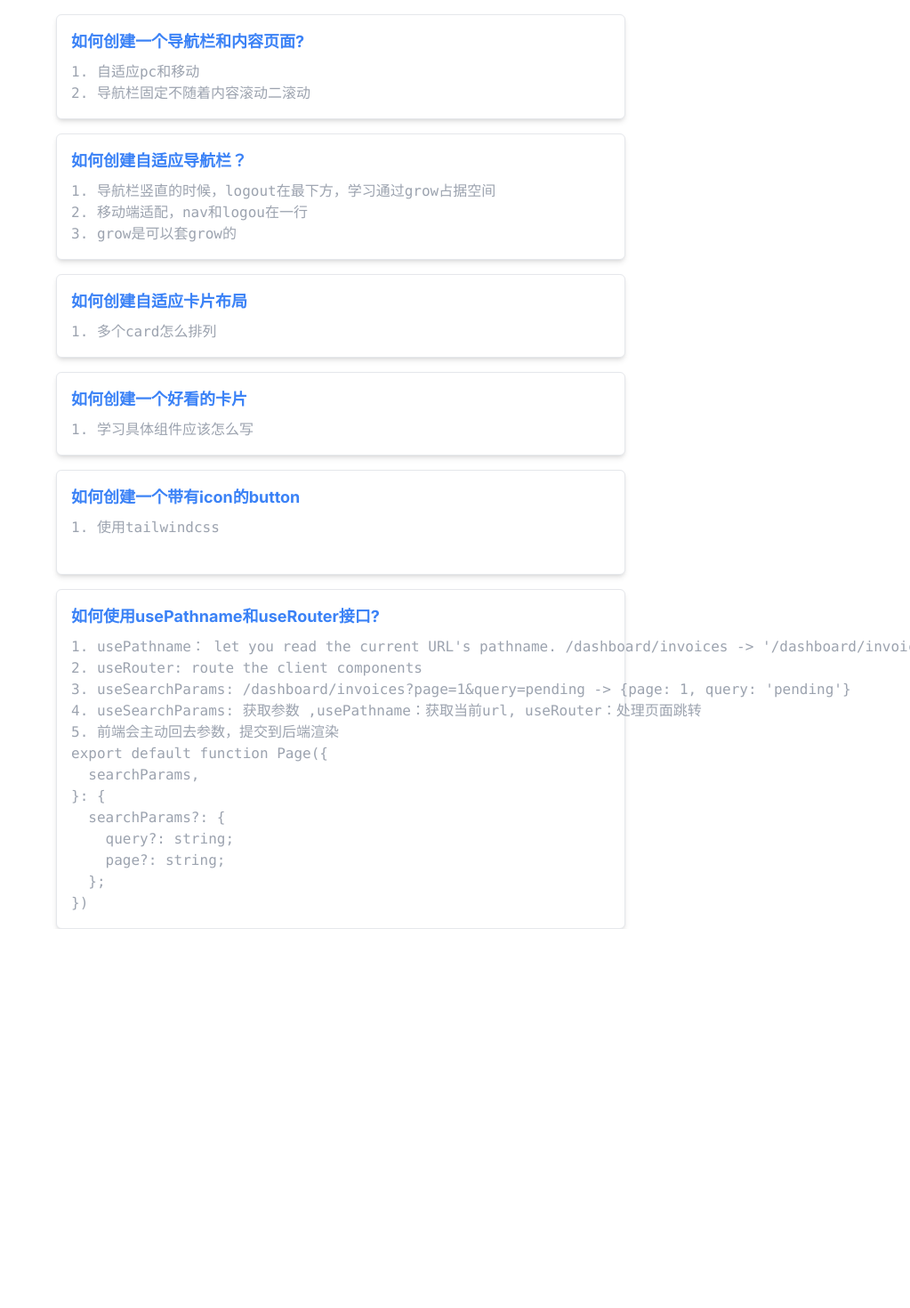
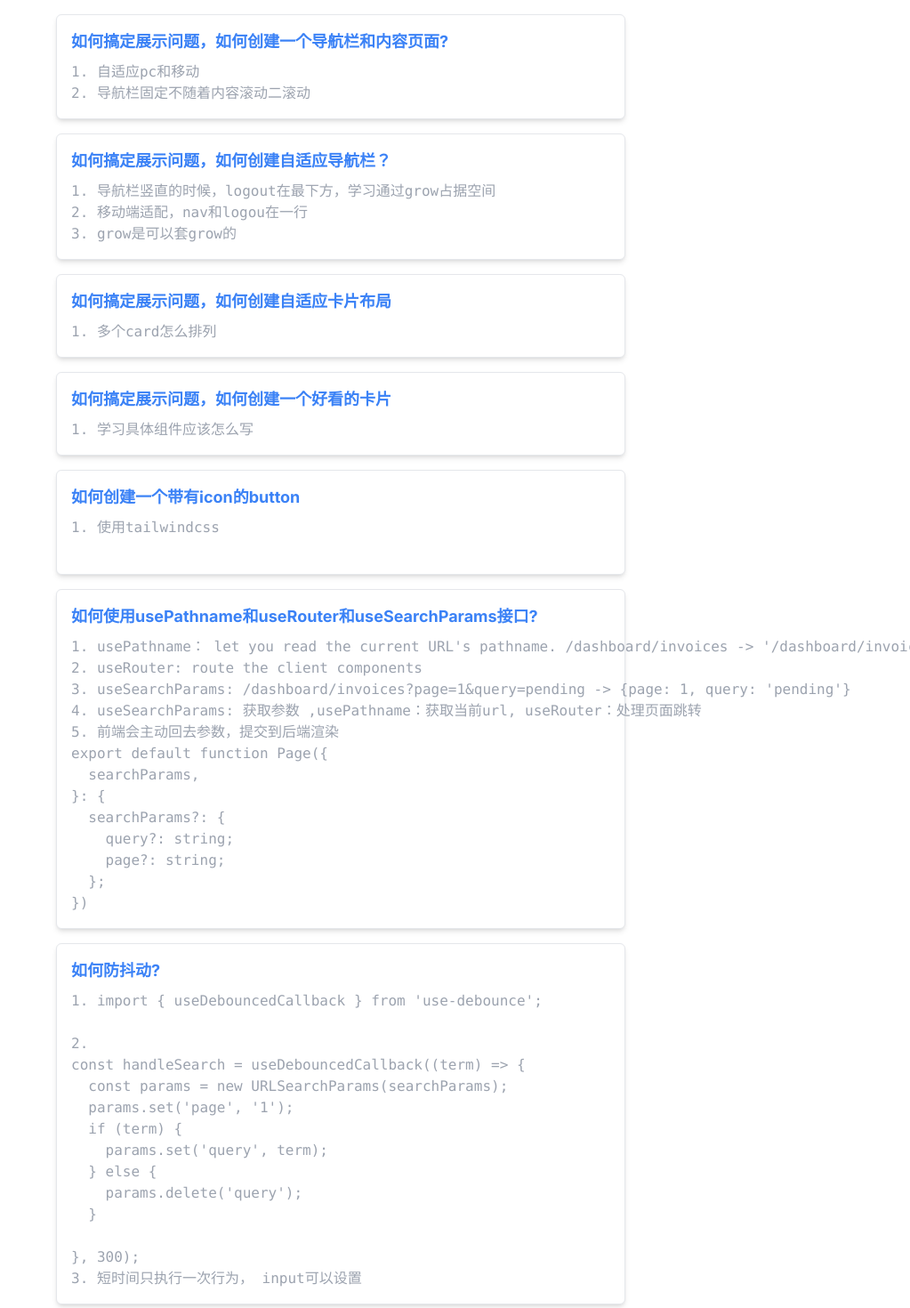
Before and after one commit to xiaokuili/mock, a Next.js app in the folder dashboard/: page /examples in a window 1280 px wide. Shown: the top 1470 px of the page at 89% size, without its empty margins (257-1280 px from the left). Before the commit the page ends 1044 px from the top, so only its background shows below. Built offline with nearby package versions, Linux system fonts and the light colour scheme.

Commit message:
chore: Update package dependencies and add use-debounce library

```diff
--- a/dashboard/app/dashboard/page.tsx
+++ b/dashboard/app/dashboard/(overview)/page.tsx
@@ -11,7 +11,9 @@ export default function Page() {
         Dashboard
       </h1>
       <div className="grid gap-6 sm:grid-cols-2 lg:grid-cols-4">
-        <DashboardCard />
+        <Suspense fallback={<>loadding...</>}>
+          <DashboardCard />
+        </Suspense>
       </div>
 
       <div className="mt-6 grid grid-cols-1 gap-6 lg:grid-cols-2">
--- a/dashboard/app/dashboard/invoices/page.tsx
+++ b/dashboard/app/dashboard/invoices/page.tsx
@@ -3,7 +3,7 @@ import { lusitana } from "@/app/ui/fonts";
 import { Input } from "@/components/ui/input";
 import { MagnifyingGlassIcon } from "@heroicons/react/24/outline";
 import Search from "@/app/ui/invoices/search";
-import CreateButton from "@/app/ui/invoices/buttons";
+import { CreateButton } from "@/app/ui/invoices/buttons";
 import InvoiceList from "@/app/ui/invoices/invoices";
 import Pagination from "@/app/ui/invoices/pagination";
 import { fetchInvoicesPages } from "@/app/lib/data";
--- a/dashboard/app/examples/page.tsx
+++ b/dashboard/app/examples/page.tsx
@@ -5,7 +5,7 @@ import Markdown from "react-markdown";
 let examples = [
   {
     id: 1,
-    question: "如何创建一个导航栏和内容页面?",
+    question: "如何搞定展示问题，如何创建一个导航栏和内容页面?",
     description: `
     1. 自适应pc和移动
     2. 导航栏固定不随着内容滚动二滚动
@@ -14,7 +14,7 @@ let examples = [
   },
   {
     id: 2,
-    question: "如何创建自适应导航栏？",
+    question: "如何搞定展示问题，如何创建自适应导航栏？",
     description: `
     1. 导航栏竖直的时候，logout在最下方，学习通过grow占据空间
     2. 移动端适配，nav和logou在一行
@@ -24,7 +24,7 @@ let examples = [
   },
   {
     id: 3,
-    question: "如何创建自适应卡片布局",
+    question: "如何搞定展示问题，如何创建自适应卡片布局",
     description: `
     1. 多个card怎么排列
     `,
@@ -32,7 +32,7 @@ let examples = [
   },
   {
     id: 4,
-    question: "如何创建一个好看的卡片",
+    question: "如何搞定展示问题，如何创建一个好看的卡片",
     description: `
     1. 学习具体组件应该怎么写
     `,
@@ -49,7 +49,7 @@ let examples = [
   },
   {
     id: 5,
-    question: "如何使用usePathname和useRouter接口?",
+    question: "如何使用usePathname和useRouter和useSearchParams接口?",
     description: `
     1. usePathname： let you read the current URL's pathname. /dashboard/invoices -> '/dashboard/invoices'
     2. useRouter: route the client components
@@ -66,6 +66,36 @@ let examples = [
     })
     `,
     url: "/urlhook",
+  },
+  {
+    id: 6,
+    question: "如何防抖动?",
+    description: `
+    1. import { useDebouncedCallback } from 'use-debounce';
+
+    2.
+    const handleSearch = useDebouncedCallback((term) => {
+      const params = new URLSearchParams(searchParams);
+      params.set('page', '1');
+      if (term) {
+        params.set('query', term);
+      } else {
+        params.delete('query');
+      }
+
+    }, 300);
+    3. 短时间只执行一次行为， input可以设置
+    `,
+    url: "/debounced",
+  },
+  {
+    id: 7,
+    question: "如何执行loading和Suspense，来实现loading操作?",
+    description: `
+    1. suspense 用于加载loading
+
+    `,
+    url: "/debounced",
   },
 ];
 
--- a/dashboard/app/ui/dashboard/card.tsx
+++ b/dashboard/app/ui/dashboard/card.tsx
@@ -8,6 +8,8 @@ import {
 import { lusitana } from "@/app/ui/fonts";
 
 const DashboardCard = async () => {
+  await new Promise((resolve) => setTimeout(resolve, 3000));
+
   const cardData = await fetchCardData();
   return (
     <>
--- a/dashboard/app/ui/invoices/buttons.tsx
+++ b/dashboard/app/ui/invoices/buttons.tsx
@@ -1,6 +1,9 @@
 import { PlusIcon } from "@heroicons/react/20/solid";
 
-export default function CreateButton() {
+import { PencilIcon } from "@heroicons/react/24/outline";
+import { TrashIcon } from "@heroicons/react/24/outline";
+
+export function CreateButton() {
   return (
     <button
       type="button"
@@ -11,3 +14,23 @@ export default function CreateButton() {
     </button>
   );
 }
+
+export function EditButton() {
+  return (
+    <>
+      <div className="rounded  p-2 text-gray-900   shadow-sm border hover:bg-gray-200 focus-visible:outline focus-visible:outline-2 focus-visible:outline-offset-2 focus-visible:outline-indigo-600  justify-center items-center">
+        <PencilIcon className="h-5 w-5" aria-hidden="true" />
+      </div>
+    </>
+  );
+}
+
+export function DeleteButton() {
+  return (
+    <>
+      <div className="rounded  p-2  text-gray-900    shadow-sm border hover:bg-gray-200 focus-visible:outline focus-visible:outline-2 focus-visible:outline-offset-2 focus-visible:outline-indigo-600 justify-center items-center">
+        <TrashIcon className="h-5 w-5" aria-hidden="true" />
+      </div>
+    </>
+  );
+}
--- a/dashboard/app/ui/invoices/invoices.tsx
+++ b/dashboard/app/ui/invoices/invoices.tsx
@@ -1,75 +1,8 @@
 import { CheckCircleIcon } from "@heroicons/react/24/outline";
 import { ClockIcon } from "@heroicons/react/24/outline";
-import { PencilIcon } from "@heroicons/react/24/outline";
-import { TrashIcon } from "@heroicons/react/24/outline";
+
 import { fetchFilteredInvoices } from "@/app/lib/data";
-
-const people = [
-  {
-    name: "Lindsay Walton",
-    email: "lenglengzailuguan@gmail.com",
-    amount: "$89.45",
-    date: "Oct 4, 2023",
-    status: "Active",
-    image:
-      "https://images.unsplash.com/photo-1517841905240-472988babdf9?ixlib=rb-1.2.1&ixid=eyJhcHBfaWQiOjEyMDd9&auto=format&fit=facearea&facepad=2&w=256&h=256&q=80",
-  },
-  {
-    name: "Lindsay Walton",
-    email: "lenglengzailuguan@gmail.com",
-    amount: "$89.45",
-    date: "Oct 4, 2023",
-    status: "Pending",
-    image:
-      "https://images.unsplash.com/photo-1517841905240-472988babdf9?ixlib=rb-1.2.1&ixid=eyJhcHBfaWQiOjEyMDd9&auto=format&fit=facearea&facepad=2&w=256&h=256&q=80",
-  },
-  {
-    name: "Lindsay Walton",
-    email: "lenglengzailuguan@gmail.com",
-    amount: "$89.45",
-    date: "Oct 4, 2023",
-    status: "Active",
-    image:
-      "https://images.unsplash.com/photo-1517841905240-472988babdf9?ixlib=rb-1.2.1&ixid=eyJhcHBfaWQiOjEyMDd9&auto=format&fit=facearea&facepad=2&w=256&h=256&q=80",
-  },
-  {
-    name: "Lindsay Walton",
-    email: "lenglengzailuguan@gmail.com",
-    amount: "$89.45",
-    date: "Oct 4, 2023",
-    status: "Pending",
-    image:
-      "https://images.unsplash.com/photo-1517841905240-472988babdf9?ixlib=rb-1.2.1&ixid=eyJhcHBfaWQiOjEyMDd9&auto=format&fit=facearea&facepad=2&w=256&h=256&q=80",
-  },
-  {
-    name: "Lindsay Walton",
-    email: "lenglengzailuguan@gmail.com",
-    amount: "$89.45",
-    date: "Oct 4, 2023",
-    status: "Active",
-    image:
-      "https://images.unsplash.com/photo-1517841905240-472988babdf9?ixlib=rb-1.2.1&ixid=eyJhcHBfaWQiOjEyMDd9&auto=format&fit=facearea&facepad=2&w=256&h=256&q=80",
-  },
-];
-
-const EditButton = () => {
-  return (
-    <>
-      <div className="rounded  p-2 text-gray-900   shadow-sm border hover:bg-gray-200 focus-visible:outline focus-visible:outline-2 focus-visible:outline-offset-2 focus-visible:outline-indigo-600  justify-center items-center">
-        <PencilIcon className="h-5 w-5" aria-hidden="true" />
-      </div>
-    </>
-  );
-};
-const DeleteButton = () => {
-  return (
-    <>
-      <div className="rounded  p-2  text-gray-900    shadow-sm border hover:bg-gray-200 focus-visible:outline focus-visible:outline-2 focus-visible:outline-offset-2 focus-visible:outline-indigo-600 justify-center items-center">
-        <TrashIcon className="h-5 w-5" aria-hidden="true" />
-      </div>
-    </>
-  );
-};
+import { EditButton, DeleteButton } from "@/app/ui/invoices/buttons";
 
 const isActive = () => {
   return (
--- a/dashboard/package.json
+++ b/dashboard/package.json
@@ -28,6 +28,7 @@
     "react-markdown": "^9.0.1",
     "tailwind-merge": "^2.2.2",
     "tailwindcss-animate": "^1.0.7",
+    "use-debounce": "^10.0.0",
     "zod": "^3.22.4"
   },
   "devDependencies": {
```
Also changed, not shown: 2 other files (tests, documents, lock files or other folders).
